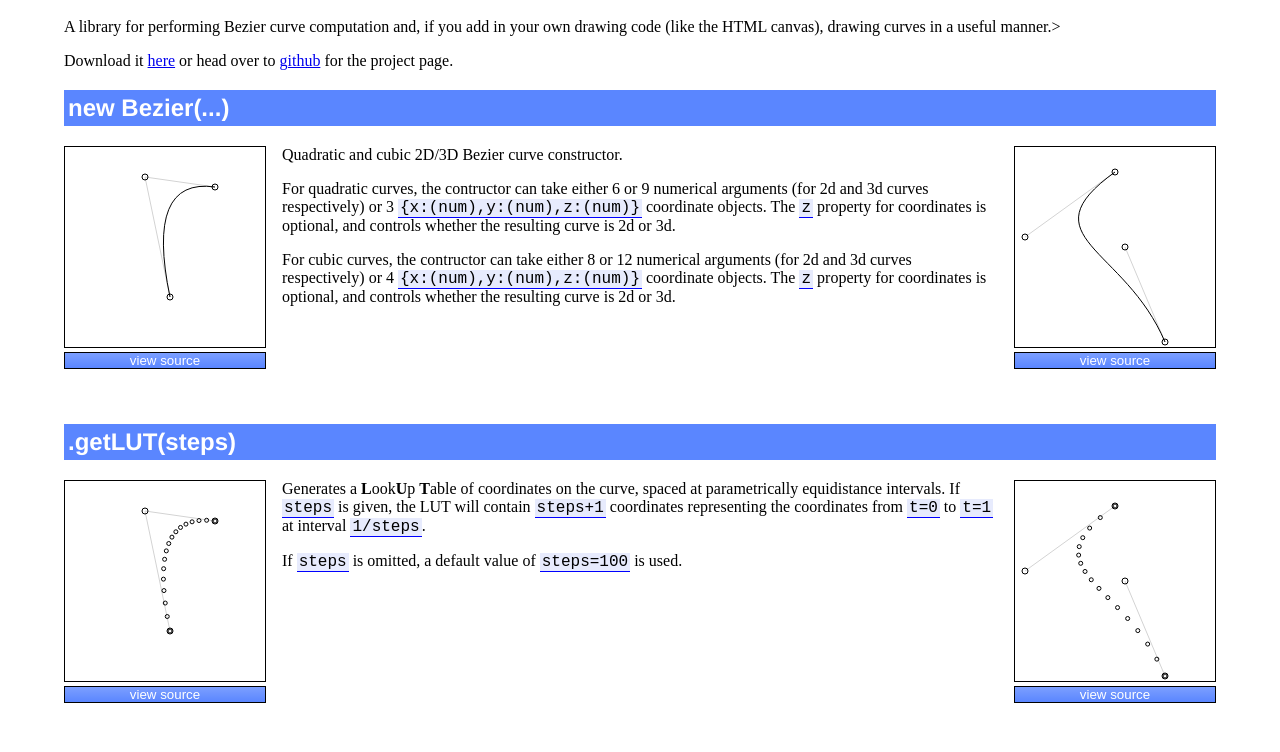
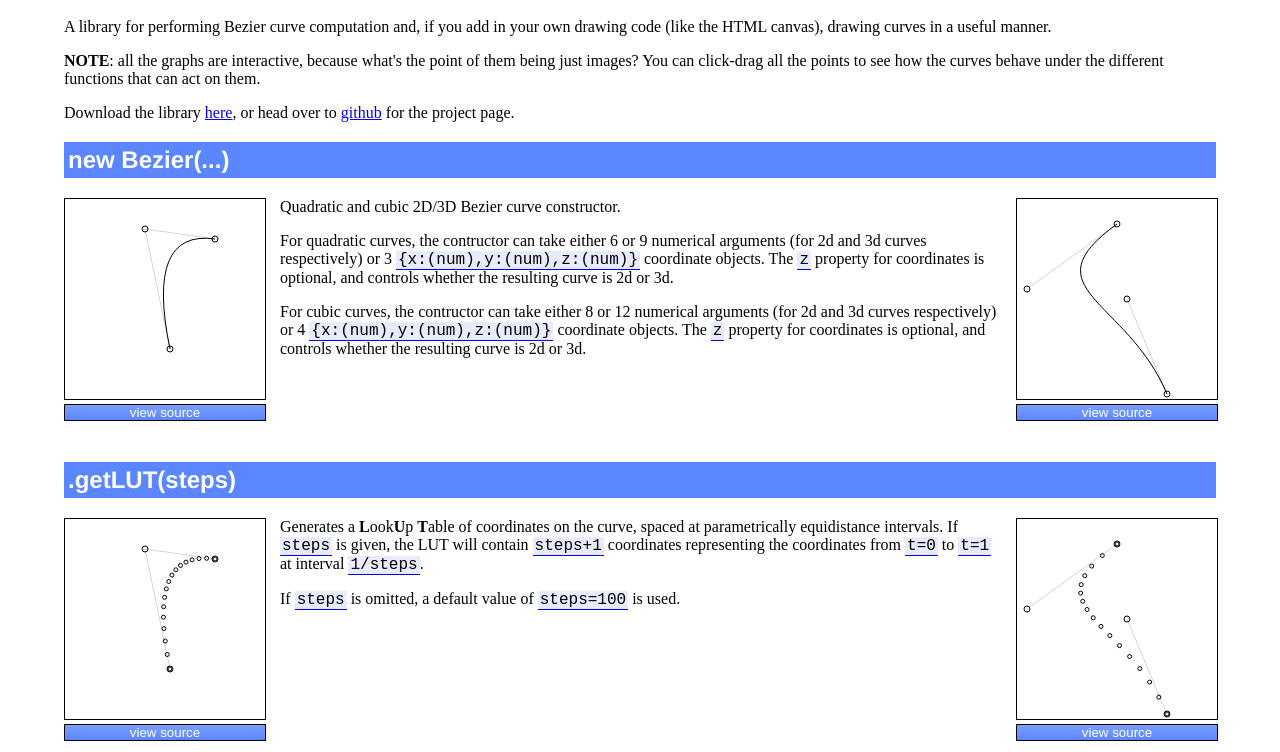
Before and after one commit to Pomax/bezierjs, a plain HTML site: page index.html in a window 1280 px wide. Shown: the part 48-800 px from the top of the page. Drawn offline with Linux system fonts and the light colour scheme.

Commit message:
chrome + ff

```diff
--- a/index.html
+++ b/index.html
@@ -11,9 +11,11 @@
     </header>
 
     <main>
-      <p>A library for performing Bezier curve computation and, if you add in your own drawing code (like the HTML canvas), drawing curves in a useful manner.></p>
+      <p>A library for performing Bezier curve computation and, if you add in your own drawing code (like the HTML canvas), drawing curves in a useful manner.</p>
 
-      <p>Download it <a href="lib/bezier.js">here</a> or head over to <a href="http://github.com/Pomax/bezierjs">github</a> for the project page.</p>
+      <p><strong>NOTE</strong>: all the graphs are interactive, because what's the point of them being just images? You can click-drag all the points to see how the curves behave under the different functions that can act on them.</p>
+
+      <p>Download the library <a href="lib/bezier.js">here</a>, or head over to <a href="http://github.com/Pomax/bezierjs">github</a> for the project page.</p>
 
 
       <section id="constructor">
@@ -601,7 +603,9 @@
           way to draw a line"). Intersections are yielded as an array of <code>float/float</code> strings,
           where the two floats are separated by the character <code>/</code> and both floats corresponding
           to <code>t</code> values on the curve at which the intersection is found.</p>
+      </section>
 
+      <section>
         <h2>.intersects(line)</h2>
 
         <figures>
@@ -637,7 +641,9 @@
 
         <p>Finds the intersections between this curve an some line <code>{p1: {x:... ,y:...}, p2: ... }</code>.
           The intersections are an array of <code>t</code> values on this curve.</p>
+      </section>
 
+      <section>
         <h2>.intersects(curve)</h2>
 
         <figures>
--- a/js/draw.js
+++ b/js/draw.js
@@ -6,6 +6,8 @@ function bindDrawFunctions(idx) {
   cvs.height = 200;
   var ctx = cvs.getContext("2d");
   figure.appendChild(cvs);
+  var button = figure.querySelector("button");
+  if(button) { figure.appendChild(button); }
 
   return {
     getCanvas: function() { return cvs; },
@@ -151,5 +153,4 @@ function bindDrawFunctions(idx) {
       ctx.fillText(text, offset.x, offset.y);
     }
   };
-
 }
--- a/js/loader.js
+++ b/js/loader.js
@@ -6,14 +6,14 @@ function find(qs) {
   return document.querySelectorAll(qs).array();
 }
 
-document.head = document.querySelector("head");
-
 var open = false;
 
 function loadAll() {
-  find("figure script[type='text/beziercode']").forEach(function(e, idx) {
+  var list = find("figure script[type='text/beziercode']");
+  list.forEach(function(e, idx) {
     var figure = e.parentNode;
     var code = e.textContent.substring(1).split("\n");
+    e.parentNode.removeChild(e);
     var indent = "";
     code[0].replace(/^(\s+)/, function(a,b) { indent = b; });
     var len = code.length;
@@ -24,9 +24,6 @@ function loadAll() {
     content = "\n    with(Math) { " + content + "\n    }";
     content = "\n  with(drawfunctions) { " + content + "\n  }";
     content = "(function(drawfunctions) { " + content + "\n} (bindDrawFunctions( " + idx + " )) );\n";
-    e.textContent = content;
-    e.setAttribute("type", "text/javascript");
-    document.head.appendChild(e);
 
     var codearea = document.createElement("textarea");
     codearea.textContent = code;
@@ -35,6 +32,7 @@ function loadAll() {
     var button = document.createElement("button");
     button.textContent = "view source";
     figure.appendChild(button);
+
     button.onclick = function(evt) {
       if(open && open!==codearea) { open.classList.remove("showcode"); }
       if(codearea.classList.contains("showcode")) {
@@ -45,11 +43,16 @@ function loadAll() {
       }
       evt.stopPropagation();
     };
+
     document.addEventListener("click", function() {
       if(codearea.classList.contains("showcode")) {
         codearea.classList.remove("showcode");
       }
     });
+
+    var ns = document.createElement("script");
+    ns.textContent = content;
+    document.querySelector("head").appendChild(ns);
   });
 }
 
--- a/style.css
+++ b/style.css
@@ -7,7 +7,7 @@ body {
   font-size: 16px;
 }
 head {
-  display: hidden;
+  display: none;
 }
 header h1 {
   margin-top: 0;
@@ -26,9 +26,9 @@ figure.cubic {
   margin-left: 1em;
 }
 figure {
-  widht: 200px;
+  width: 200px;
   height: 200px;
-  dispay: block;
+  display: block;
   margin:0;
   padding: 0;
   position: relative;
@@ -40,9 +40,9 @@ figure canvas {
   z-index: 3;
 }
 figure button {
-  position: absolute;
+  position: relative;
   display: block;
-  width: 100%;
+  width: calc(100% + 2px);
   margin: 0;
   padding: 0;
   color: white;
@@ -117,7 +117,7 @@ h2 {
   color: rgb(90, 134, 255);
 }
 section {
-  min-height: calc(250px + 4em);
+  min-height: calc(300px);
   margin-bottom: 1em;
 }
 footer {
@@ -126,7 +126,6 @@ footer {
   padding: 4px 0px;
   text-align: center;
   font-family: Helvetica;
-  margin-top: 200px;
 }
 footer a {
   color: rgb(0,0,0);
```
Also changed, not shown: js/interaction.js (line endings or trailing spaces).
